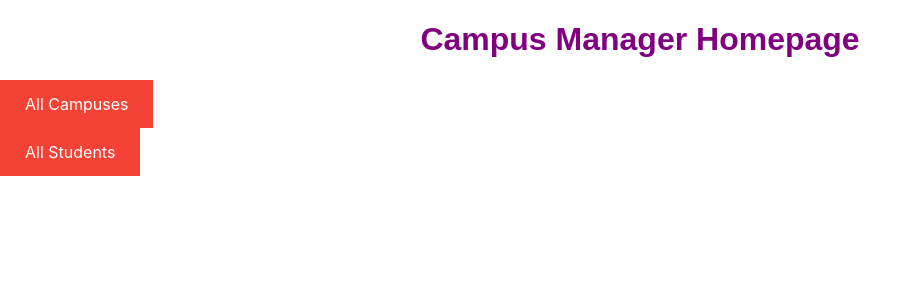
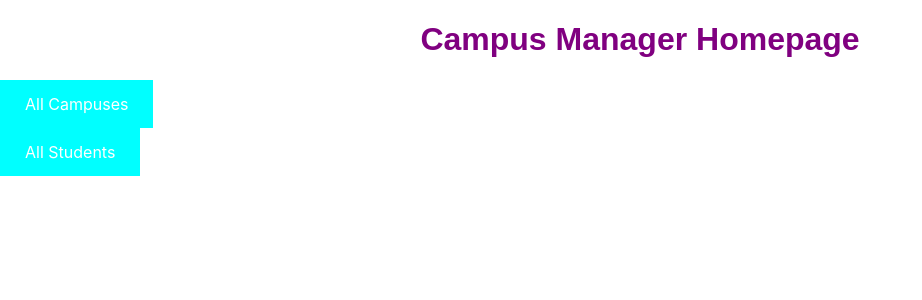
Before and after one commit to ShainaLowenthal/CRUDFrontEnd, a React (Create React App) app in the folder campus-manager/: page / in a window 1280 px wide. Shown: the top 300 px of the page, without its empty margins (0-922 px from the left). Built offline with nearby package versions, Linux system fonts and the light colour scheme.

Commit message:
tweaked a bit

```diff
--- a/campus-manager/src/Components/AllCampusCont.js
+++ b/campus-manager/src/Components/AllCampusCont.js
@@ -17,6 +17,7 @@ const AllCampus = ()=>{
            {/* <button><Link to="/campusForm" >Add Campus!</Link></button> */}
             <Campus></Campus>
             <CampusForm></CampusForm>
+
             </div>
 
         )
--- a/campus-manager/src/Components/Home.css
+++ b/campus-manager/src/Components/Home.css
@@ -6,7 +6,7 @@ div h1{
 }
 
 a:link, a:visited {
-    background-color: #f44336;
+    background-color: aqua;
     color: white;
     padding: 14px 25px;
     text-align: center;
--- a/campus-manager/src/Components/SingleCampusCont.js
+++ b/campus-manager/src/Components/SingleCampusCont.js
@@ -13,13 +13,17 @@ class Campus extends Component{
         url: "http://localhost:3000/Campus"
 
     };
+    }
+handleRemove = event =>
+{
+    delete this.state.campus;
+}
 
-    }
     render(){
 
         return<body>
             <h1>CAMPUS INFO  </h1>
-            <div class ="campus"></div>
+            <div className ="campus"></div>
             <div>Name: {this.props.name}</div>
            {/* <img src={this.props.image}>Image: </img> */}
            <div>Image: {this.props.image}</div>
@@ -28,7 +32,7 @@ class Campus extends Component{
             <div>  Students on campus: {!this.props.hasStudent ?
             "This campus does not have any students." :this.props.students}</div>
 
-            <button>DELETE</button>
+            <button onClick={this.handleremove}>X</button>
             <button>Edit</button>
             </body>;
 
```
